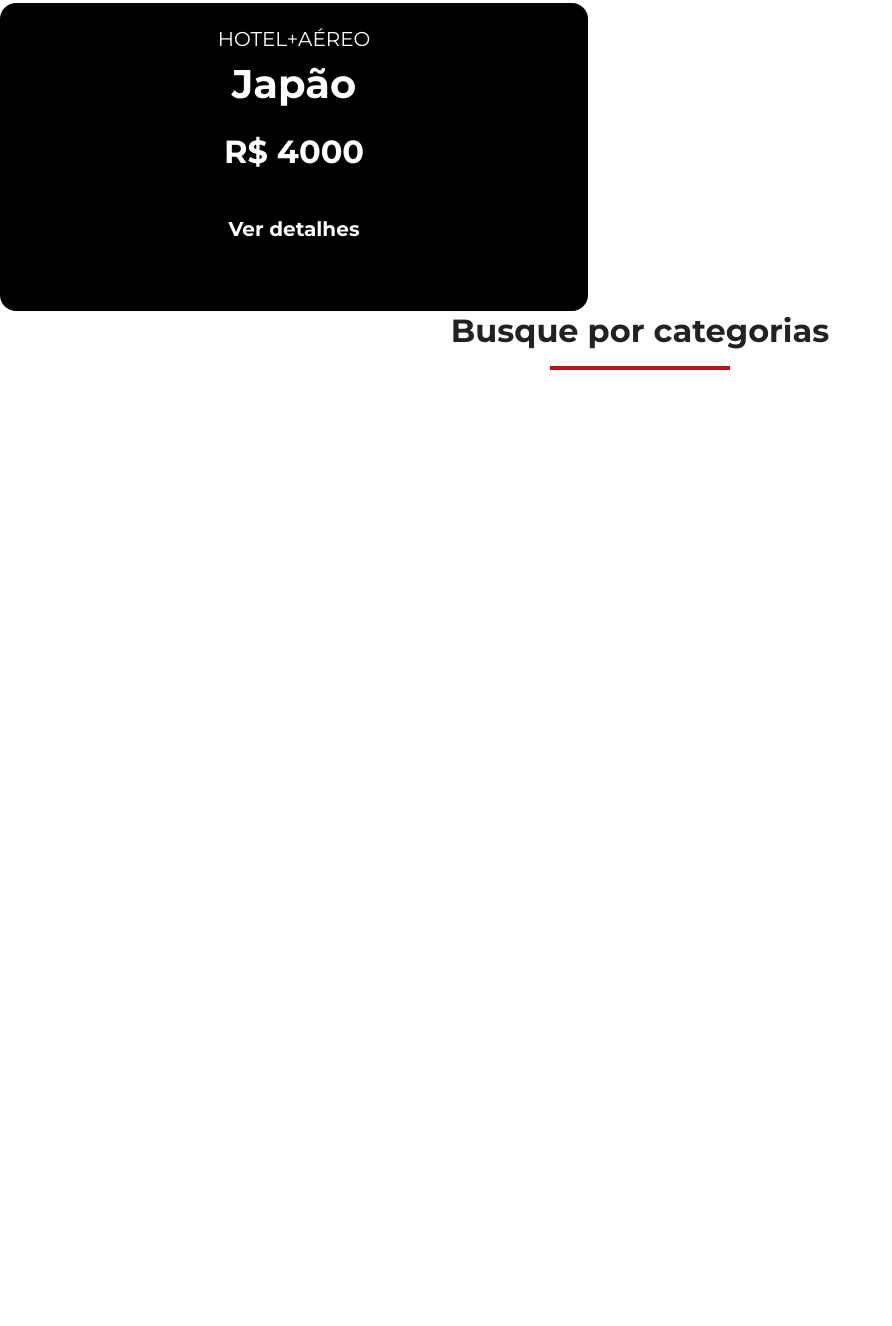
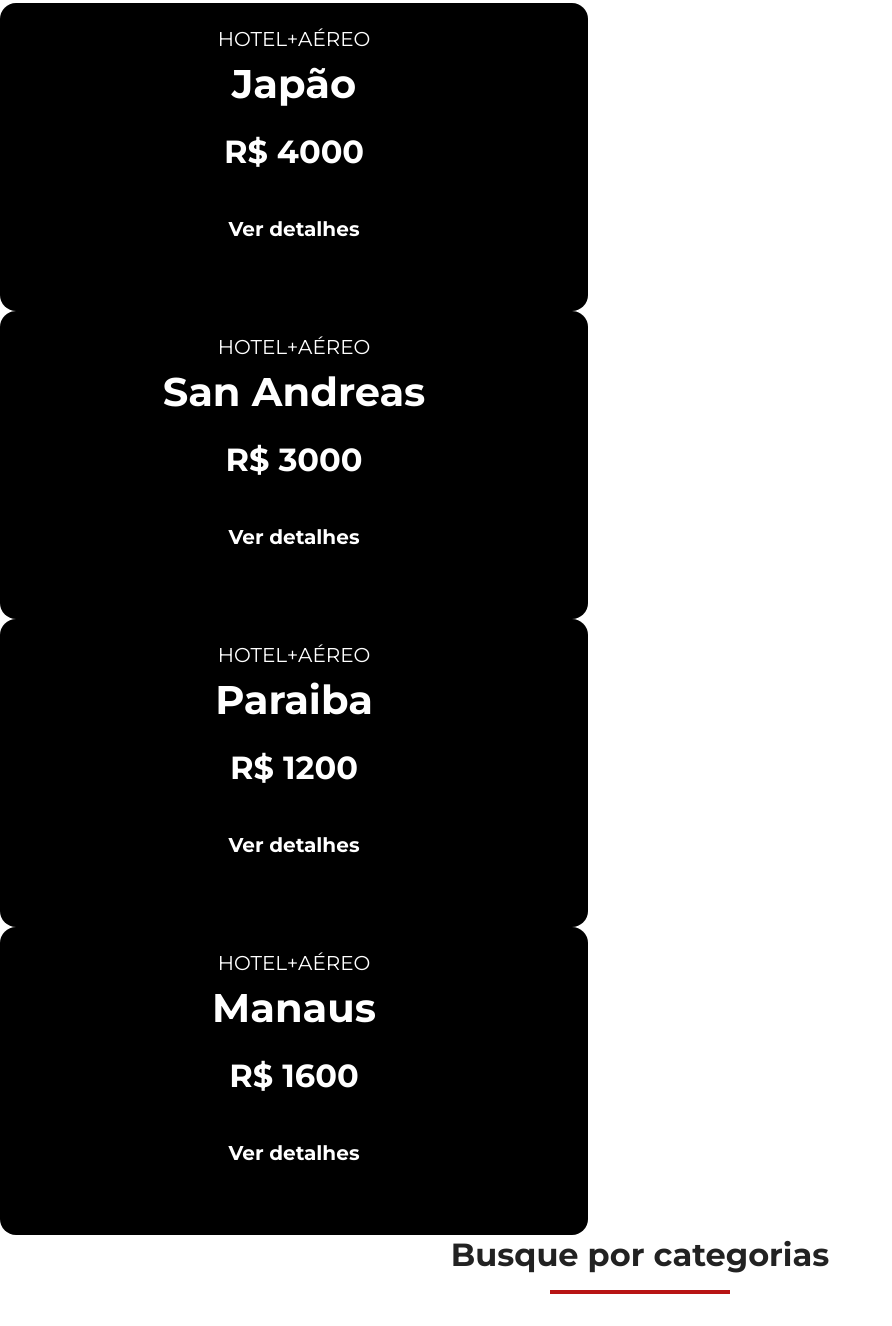
Before and after one commit to SenaWrs/Jornada-Viagens, a plain HTML site: page index.html in a window 1280 px wide. Shown: the part 959-2285 px from the top of the page, without its empty margins (0-892 px from the left). Before the commit the page ends 1361 px from the top, so only its background shows below. Drawn offline with Linux system fonts and the light colour scheme.

Commit message:
Finaliza a adaptação de cards

```diff
--- a/index.html
+++ b/index.html
@@ -54,7 +54,35 @@
         <a href="#" class="button">Ver detalhes</a>
     </footer>
 </article>
+<article class="card">
+    <header>
+        <p>HOTEL+AÉREO</p>
+        <h3>San Andreas <br/><span>R$ 3000</span></h3>
+    </header>
+    <footer>
+        <a href="#" class="button">Ver detalhes</a>
+    </footer>
+</article>
+<article class="card">
+    <header>
+        <p>HOTEL+AÉREO</p>
+        <h3>Paraiba <br/><span>R$ 1200</span></h3>
+    </header>
+    <footer>
+        <a href="#" class="button">Ver detalhes</a>
+    </footer>
+</article>
+<article class="card">
+    <header>
+        <p>HOTEL+AÉREO</p>
+        <h3>Manaus <br/><span>R$ 1600</span></h3>
+    </header>
+    <footer>
+        <a href="#" class="button">Ver detalhes</a>
+    </footer>
+</article>
 </div>
+
 <!-- reaproveitamento do codigo -->
 </section>
 
```
Also changed, not shown: img/Japão.png (added), img/Manaus.png (added), img/Paraiba.png (added), img/SanAndreas.png (added).
